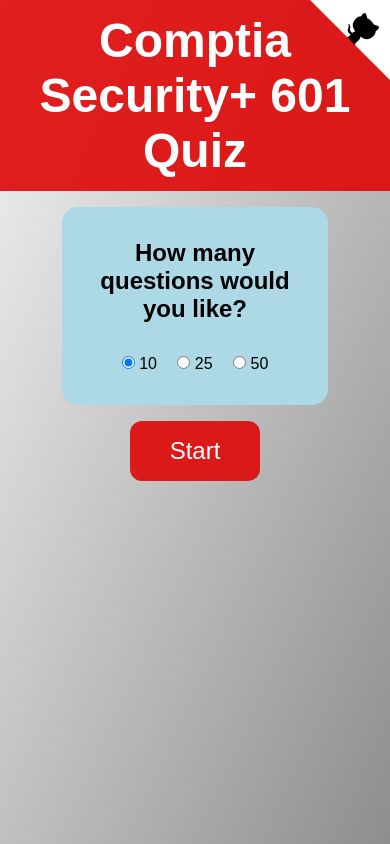
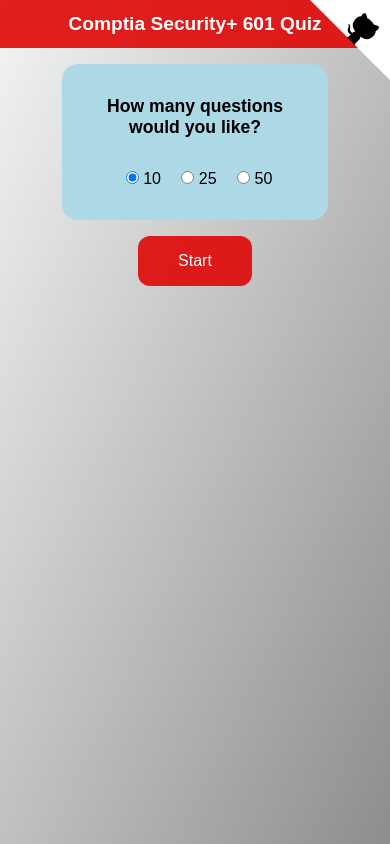
Before and after one commit to nnagle123/-Comptia-Security-Plus-601-Quiz-App, a plain HTML site: page index.html in a window 390 px wide. Drawn offline with Linux system fonts and the light colour scheme.

Commit message:
add feature mobile friendly

```diff
--- a/style.css
+++ b/style.css
@@ -156,3 +156,37 @@
     width: 65rem;
     top: 3rem;
 }
+
+/* Mobile */
+@media screen and (max-width: 480px) {
+
+    button{
+        padding: 1rem 2.5rem;
+        font-size: 1rem;
+        border-radius: .75rem;
+    }
+
+    #title{
+        font-size: 1.2rem;
+    }
+
+    .option {
+        font-size: 1rem;
+    }
+
+    .radioicons {
+        margin-right: .5rem;
+    }
+
+    h2 {
+        font-size: 1.1rem;
+    }
+
+    #answerBank {
+        max-width: 95vw;
+    }
+
+    #answers {
+        font-size: 1rem;
+    }
+}
```
Also changed, not shown: index.html (+4 -6 lines).
